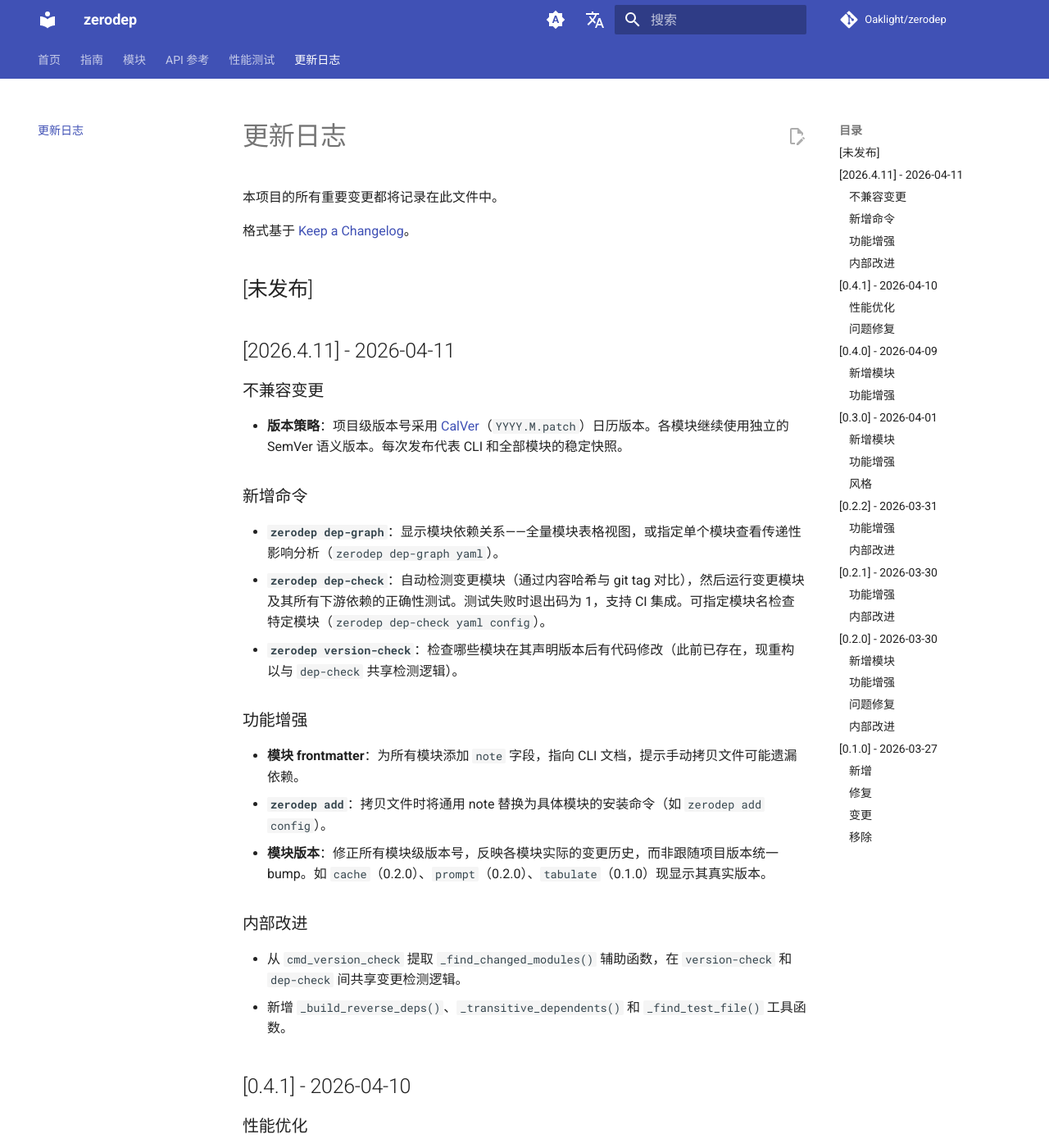
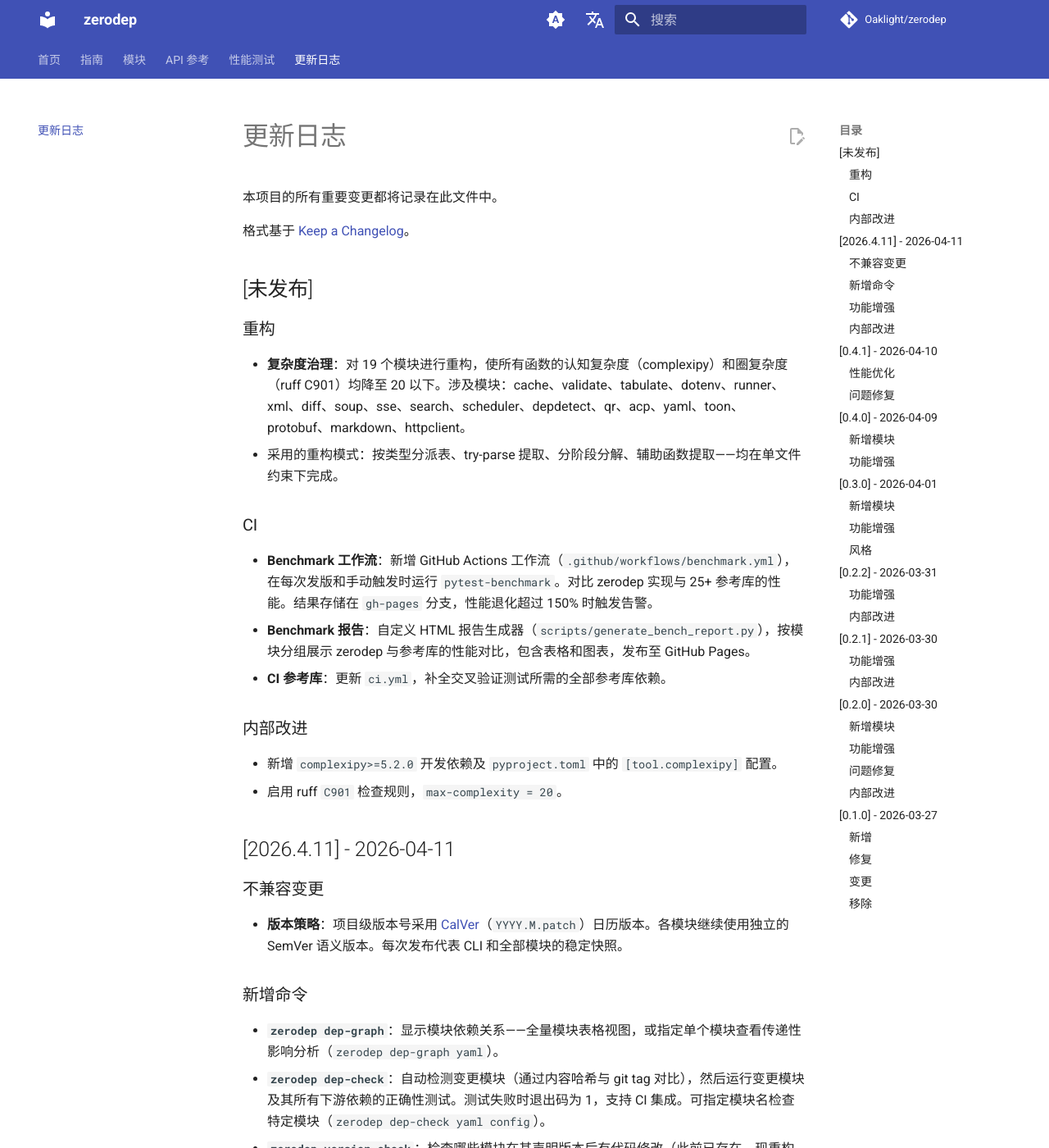
Before and after one commit to Oaklight/zerodep, an MkDocs documentation site: the page built from docs/changelog.md, in a window 1280 px wide and 1400 px high. Shown: the whole window at 82% size. Built offline with MkDocs 1.6.1 and Material for MkDocs 9.7.7, drawn with Linux system fonts in a browser that asks for light colours; comment, search, counter and statistics services are not loaded.

Commit message:
docs: 更新 changelog，记录复杂度重构和 benchmark CI

```diff
--- a/docs/changelog.md
+++ b/docs/changelog.md
@@ -5,6 +5,22 @@
 格式基于 [Keep a Changelog](https://keepachangelog.com/zh-CN/1.1.0/)。
 
 ## [未发布]
+
+### 重构
+
+- **复杂度治理**：对 19 个模块进行重构，使所有函数的认知复杂度（complexipy）和圈复杂度（ruff C901）均降至 20 以下。涉及模块：cache、validate、tabulate、dotenv、runner、xml、diff、soup、sse、search、scheduler、depdetect、qr、acp、yaml、toon、protobuf、markdown、httpclient。
+- 采用的重构模式：按类型分派表、try-parse 提取、分阶段分解、辅助函数提取——均在单文件约束下完成。
+
+### CI
+
+- **Benchmark 工作流**：新增 GitHub Actions 工作流（`.github/workflows/benchmark.yml`），在每次发版和手动触发时运行 `pytest-benchmark`。对比 zerodep 实现与 25+ 参考库的性能。结果存储在 `gh-pages` 分支，性能退化超过 150% 时触发告警。
+- **Benchmark 报告**：自定义 HTML 报告生成器（`scripts/generate_bench_report.py`），按模块分组展示 zerodep 与参考库的性能对比，包含表格和图表，发布至 GitHub Pages。
+- **CI 参考库**：更新 `ci.yml`，补全交叉验证测试所需的全部参考库依赖。
+
+### 内部改进
+
+- 新增 `complexipy>=5.2.0` 开发依赖及 `pyproject.toml` 中的 `[tool.complexipy]` 配置。
+- 启用 ruff `C901` 检查规则，`max-complexity = 20`。
 
 ## [2026.4.11] - 2026-04-11
 
```
